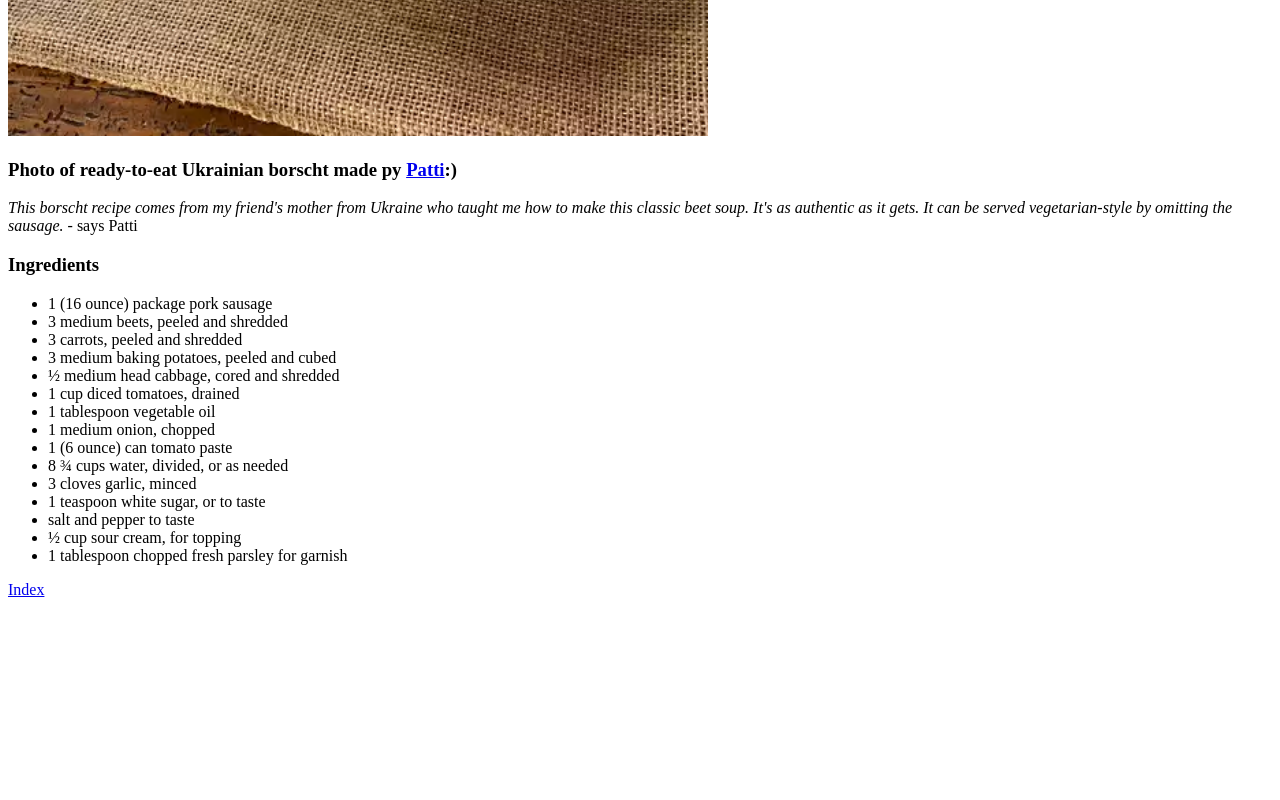
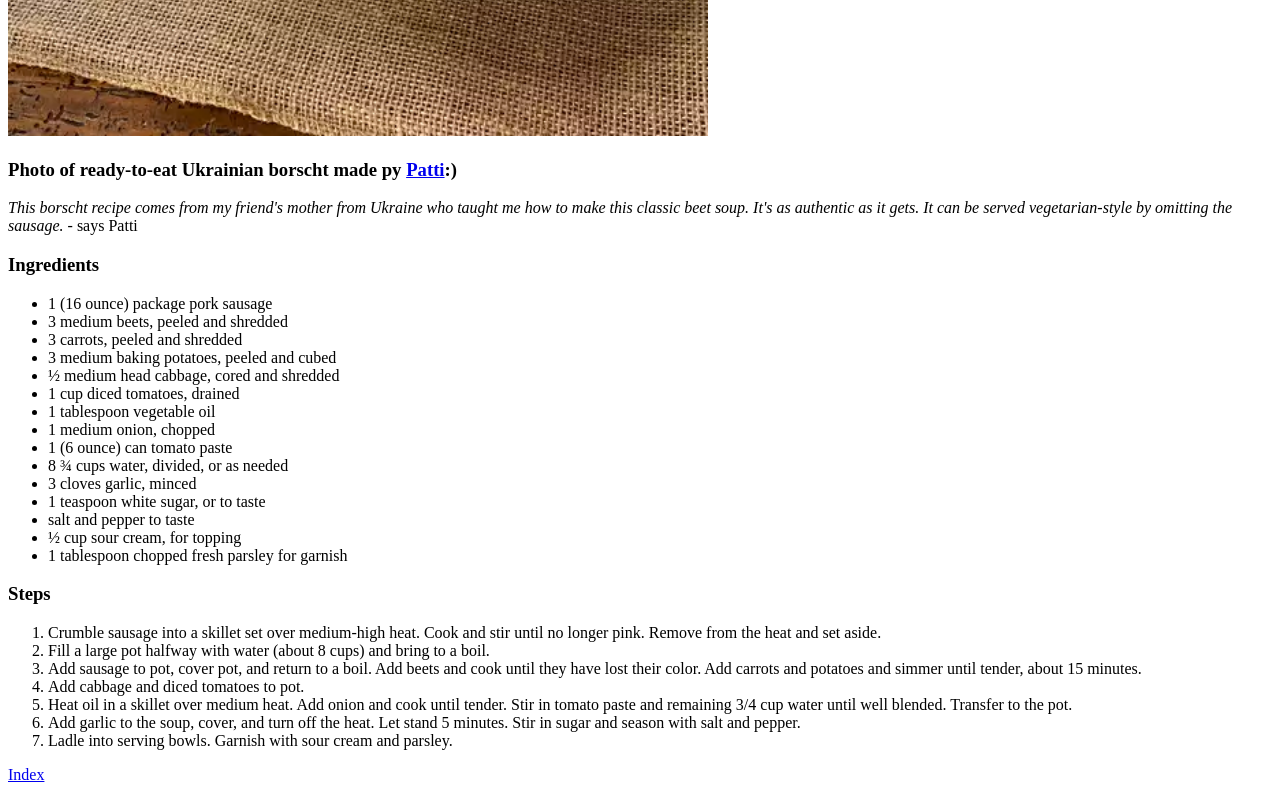
Before and after one commit to vo1dwoken/odin-recipes, a plain HTML site: page recipes/ukrainian-borscht.html in a window 1280 px wide. Shown: the part 644-1444 px from the top of the page. Before the commit the page ends 1259 px from the top, so only its background shows below. Drawn offline with Linux system fonts and the light colour scheme.

Commit message:
Add steps for cooking real Ukrainian borscht

```diff
--- a/recipes/ukrainian-borscht.html
+++ b/recipes/ukrainian-borscht.html
@@ -49,6 +49,33 @@
       <li>1 tablespoon chopped fresh parsley for garnish</li>
     </ul>
 
+    <h3>Steps</h3>
+    <ol>
+      <li>
+        Crumble sausage into a skillet set over medium-high heat. Cook and stir
+        until no longer pink. Remove from the heat and set aside.
+      </li>
+      <li>
+        Fill a large pot halfway with water (about 8 cups) and bring to a boil.
+      </li>
+      <li>
+        Add sausage to pot, cover pot, and return to a boil. Add beets and cook
+        until they have lost their color. Add carrots and potatoes and simmer
+        until tender, about 15 minutes.
+      </li>
+      <li>Add cabbage and diced tomatoes to pot.</li>
+      <li>
+        Heat oil in a skillet over medium heat. Add onion and cook until tender.
+        Stir in tomato paste and remaining 3/4 cup water until well blended.
+        Transfer to the pot.
+      </li>
+      <li>
+        Add garlic to the soup, cover, and turn off the heat. Let stand 5
+        minutes. Stir in sugar and season with salt and pepper.
+      </li>
+      <li>Ladle into serving bowls. Garnish with sour cream and parsley.</li>
+    </ol>
+
     <p><a href="../index.html">Index</a></p>
   </body>
 </html>
```
